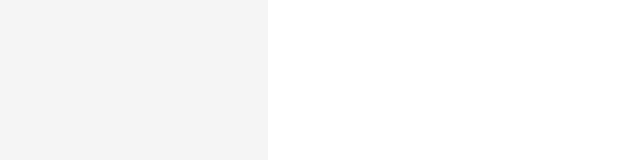
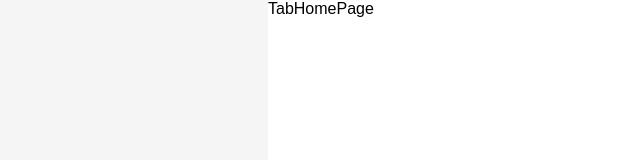
Before and after one commit to 2024-SWE-TEAM-IEEE/gongalgongal-react, a React (Create React App) app: page /tab/home in a window 1280 px wide. Before the commit this address had no page. Shown: the top 160 px of the page, without its empty margins (122-762 px from the left). Built offline with nearby package versions, Linux system fonts and the light colour scheme.

Commit message:
feat : TabHomPage 추가

```diff
--- a/src/index.tsx
+++ b/src/index.tsx
@@ -2,6 +2,7 @@ import { ConfigProvider } from 'antd'
 import 'antd/dist/reset.css'
 import { MOBILE_CONTAINER_MAX_WIDTH, MOBILE_CONTAINER_MIN_WIDTH } from 'constants/layout'
 import { MainPage } from 'pages/Main'
+import { TabHomePage } from 'pages/Tab/Home'
 import { UserInfoPage } from 'pages/User/Info'
 import { UserJoinPage } from 'pages/User/Join'
 import { UserLoginPage } from 'pages/User/Login'
@@ -43,9 +44,12 @@ root.render(
           <ContentContainer>
             <Routes>
               <Route path="/" element={<MainPage />} />
+
               <Route path="/user/login" element={<UserLoginPage />} />
               <Route path="/user/join" element={<UserJoinPage />} />
               <Route path="/user/info" element={<UserInfoPage />} />
+
+              <Route path="/tab/home" element={<TabHomePage />} />
             </Routes>
           </ContentContainer>
         </Container>
--- /dev/null
+++ b/src/pages/Tab/Home/TabHomePage.tsx
@@ -0,0 +1,10 @@
+import { FC } from 'react'
+import { Root } from './styled'
+
+type TabHomePageProps = {
+  className?: string
+}
+
+export const TabHomePage: FC<TabHomePageProps> = ({ className }) => {
+  return <Root className={className}>TabHomePage</Root>
+}
--- /dev/null
+++ b/src/pages/Tab/Home/index.ts
@@ -0,0 +1 @@
+export { TabHomePage } from './TabHomePage'
--- /dev/null
+++ b/src/pages/Tab/Home/styled.ts
@@ -0,0 +1,3 @@
+import styled from 'styled-components'
+
+export const Root = styled.div``
```
